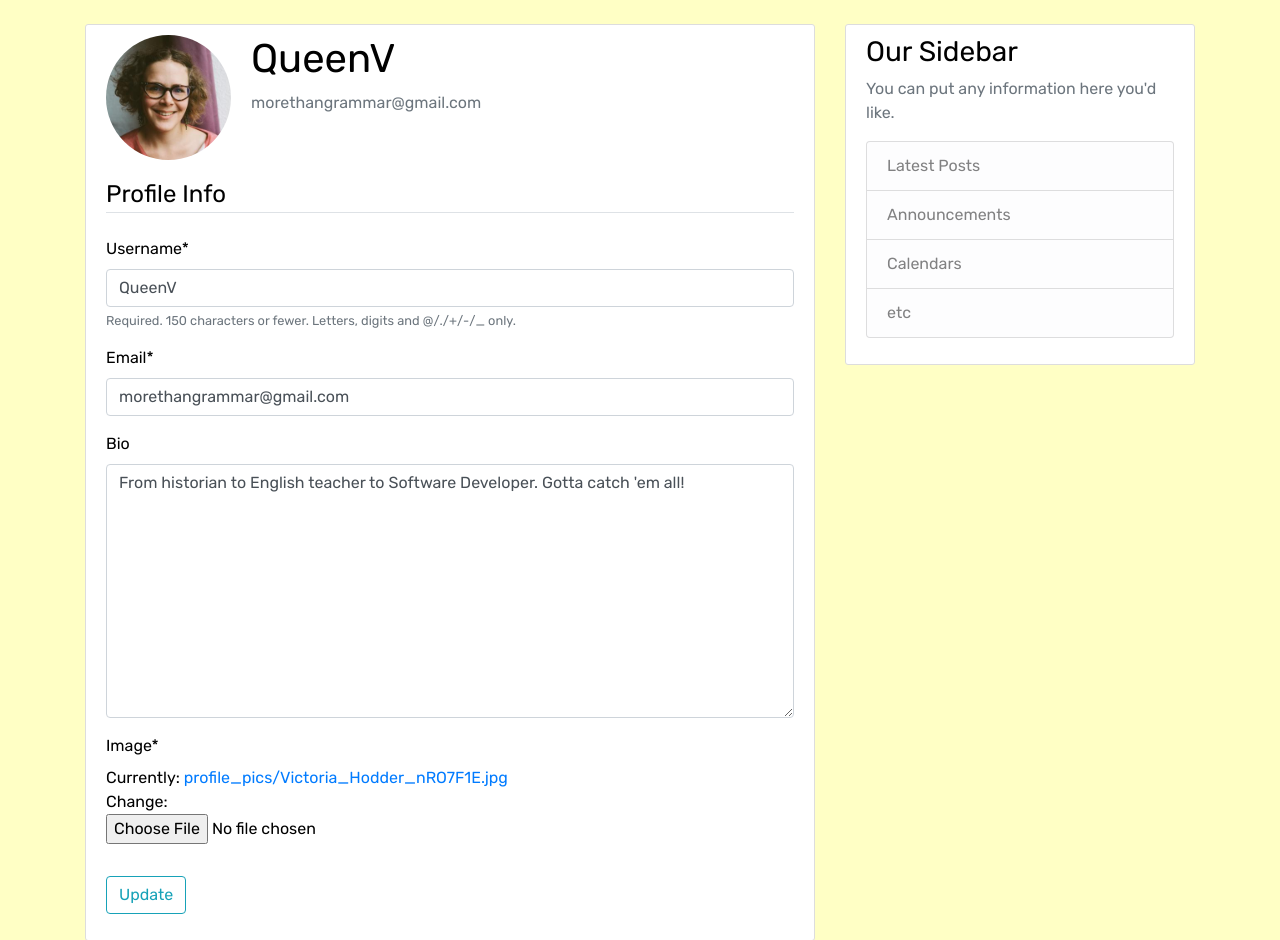
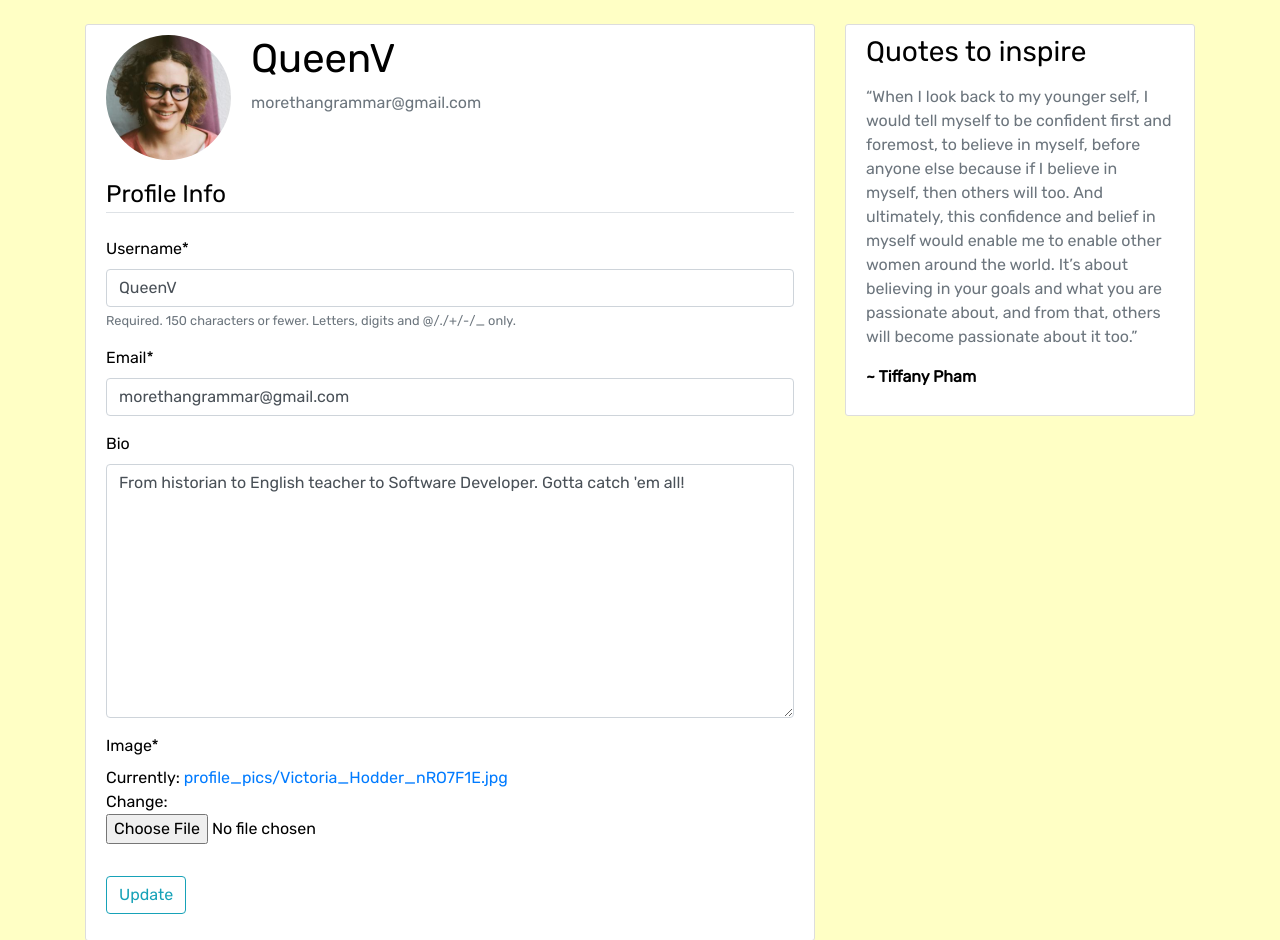
Before and after one commit to Victoria-Hodder/nonTechForTech, a Django app: page /profile/ in a window 1280 px wide. Shown: the part 56-996 px from the top of the page. Run offline with Django 3.2, Linux system fonts and the light colour scheme; a user stored in the database is signed in; data comes from the database, SQL or seed files in the repository; both versions use the stored data as it was after the commit; parts of the project's set-up code (start-up, migrations or seed data) failed here and were passed over; some libraries are stand-ins or nearby versions.

Commit message:
edited the side bar - removed menu and replaced with an inspiring quote

```diff
--- a/blog/templates/blog/base.html
+++ b/blog/templates/blog/base.html
@@ -60,19 +60,14 @@
     </div>
     <div class="col-md-4">
         <div class="content-section">
-        <h3>Our Sidebar</h3>
-        <p class='text-muted'>You can put any information here you'd like.
-            <ul class="list-group">
-            <li class="list-group-item list-group-item-light">Latest Posts</li>
-            <li class="list-group-item list-group-item-light">Announcements</li>
-            <li class="list-group-item list-group-item-light">Calendars</li>
-            <li class="list-group-item list-group-item-light">etc</li>
-            </ul>
-        </p>
+        <h3 class="mb-3">Quotes to inspire</h3>
+        <p class='text-muted'>“When I look back to my younger self, I would tell myself to be confident first and foremost, to believe in myself, before anyone else because if I believe in myself, then others will too. And ultimately, this confidence and belief in myself would enable me to enable other women around the world. It’s about believing in your goals and what you are passionate about, and from that, others will become passionate about it too.”</p>
+        <p><strong>~  Tiffany Pham</strong></p>
         </div>
     </div>
     </div>
 </main>
+<!--Inspiring Quotes https://skillcrush.com/2016/02/23/advice-from-women-in-tech/-->
 
 <!-- Optional JavaScript -->
 <!-- jQuery first, then Popper.js, then Bootstrap JS -->
--- a/users/forms.py
+++ b/users/forms.py
@@ -20,7 +20,7 @@ class UserUpdateForm(forms.ModelForm):
         fields = ['username', 'email']
 
 
-# import Profile
+# import Profile (see above)
 
 class ProfileUpdateForm(forms.ModelForm):
     class Meta():
--- a/users/templates/users/profile.html
+++ b/users/templates/users/profile.html
@@ -11,6 +11,7 @@
         </div>
       </div>
         <form method="POST" enctype="multipart/form-data">
+          <!--Encoding type for our form to save image data properly-->
           {% csrf_token %}
           <fieldset class="form-group">
               <legend class="border-bottom mb-4">Profile Info</legend>
--- a/users/views.py
+++ b/users/views.py
@@ -22,10 +22,10 @@ def profile(request):
     if request.method == 'POST':
         # these requests are added so your current info is already in the form
         u_form = UserUpdateForm(request.POST, instance=request.user)
-        p_form = ProfileUpdateForm(request.POST,
+        p_form = ProfileUpdateForm(request.POST, # for POST data
                                     request.FILES, #for profile pics (images)
                                     instance=request.user.profile)
-        if u_form.is_valid() and p_form.is_valid():
+        if u_form.is_valid() and p_form.is_valid(): #if both valid, then you can save it
             u_form.save()
             p_form.save()
             messages.success(request, f'Your account has been updated.')
@@ -33,6 +33,7 @@ def profile(request):
 
     else:
         u_form = UserUpdateForm(instance=request.user)
+        #shows current info even if it's not to a logged user
         p_form = ProfileUpdateForm(instance=request.user.profile)
 
     context = {
```
Also changed, not shown: users/signals.py (+8 -6 lines), db.sqlite3.
